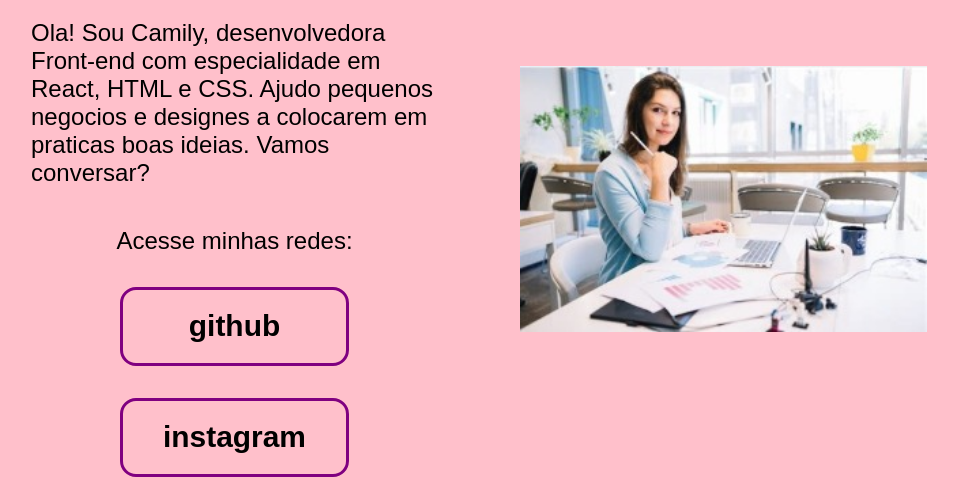
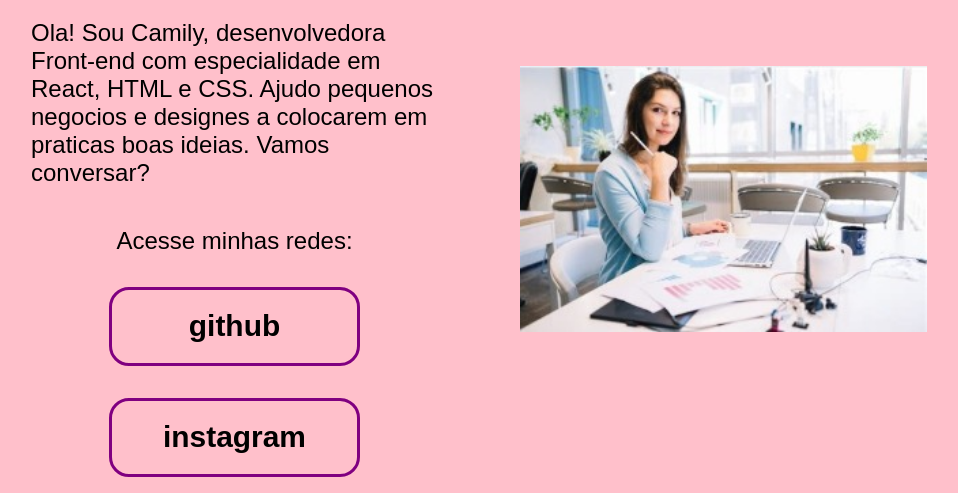
Before and after one commit to CamilySales/portf-lio, a plain HTML site: page index.html in a window 1280 px wide. Shown: the part 307-800 px from the top of the page, without its empty margins (161-1119 px from the left). Drawn offline with Linux system fonts and the light colour scheme; a web font is replaced by a local one.

Commit message:
Update index.css

```diff
--- a/estilos/index.css
+++ b/estilos/index.css
@@ -86,9 +86,9 @@ body {
     gap: 16px;
     justify-content: center;
     border: 3px solid purple;
-    width: 55%;
+    width: 60%;
     text-align: center;
-    border-radius: 16px;
+    border-radius: 20px;
     font-size: 1.87rem;
     font-weight: 700;
     color: var(--cor-terciaria);
```
